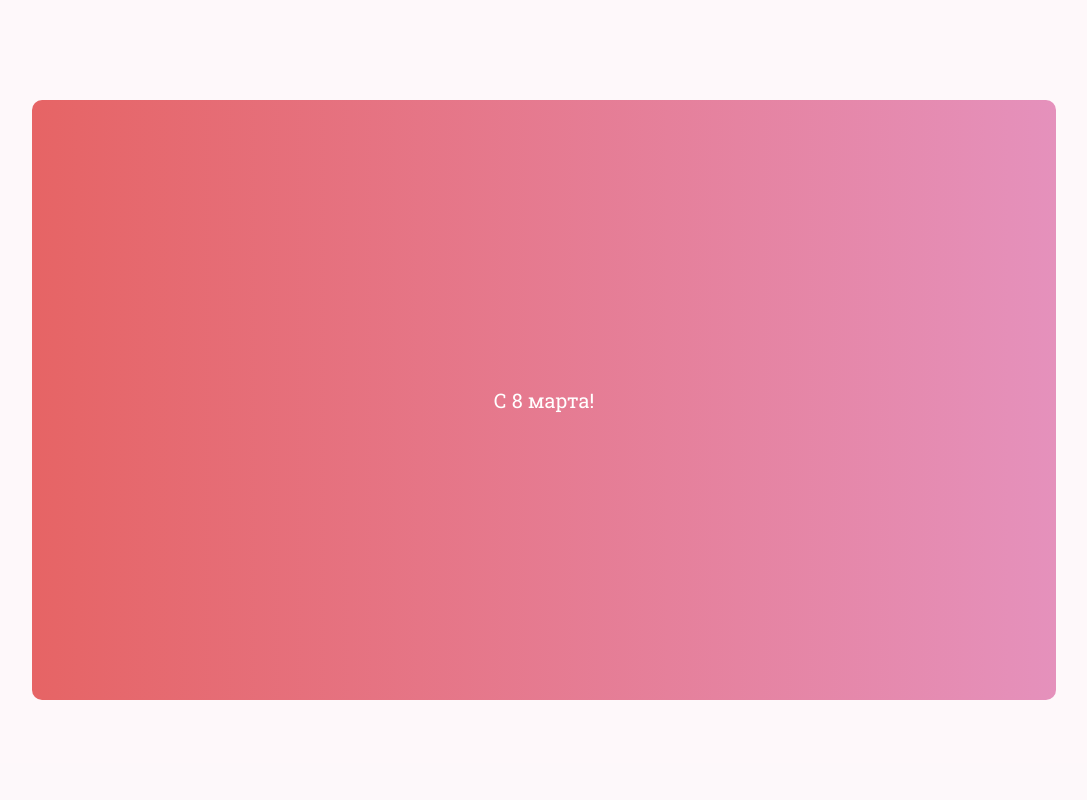
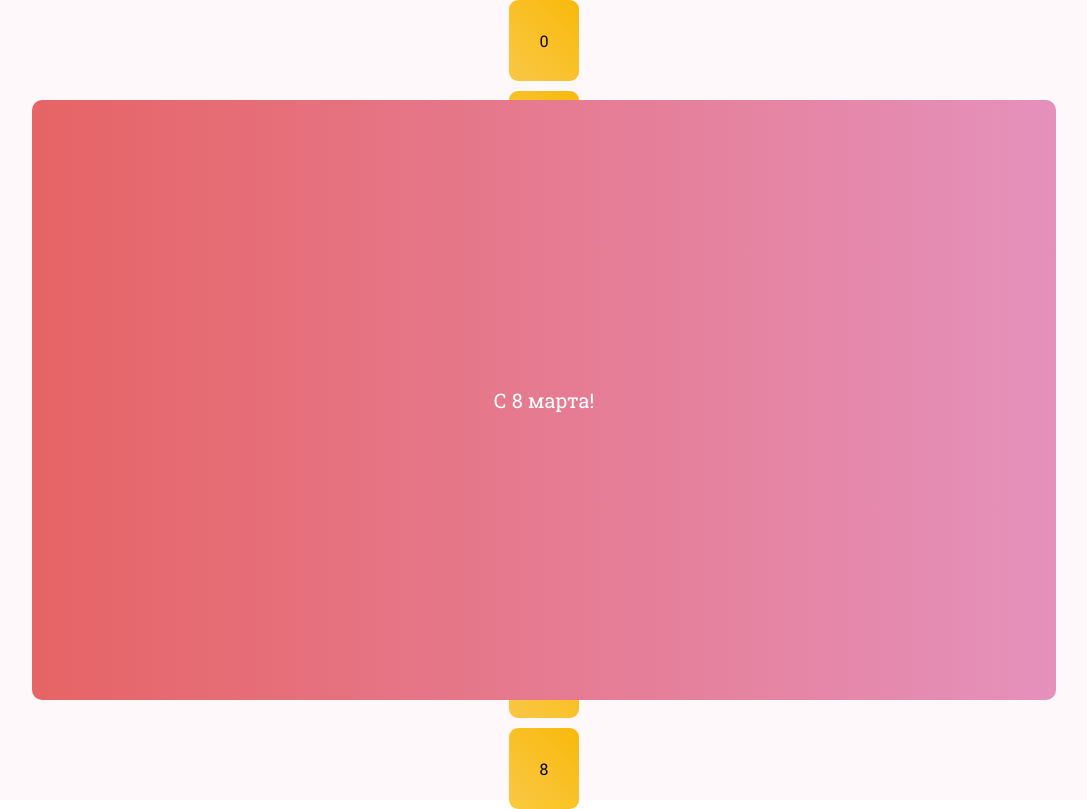
Before and after one commit to Konstaphy/The_Eight, a React (Create React App) app: page / in a window 1280 px wide. Shown: the whole page, without its empty margins (96-1183 px from the left). Built offline with nearby package versions, Linux system fonts and the light colour scheme.

Commit message:
drags first init

```diff
--- a/package.json
+++ b/package.json
@@ -3,6 +3,8 @@
   "version": "0.1.0",
   "private": true,
   "dependencies": {
+    "@types/react-beautiful-dnd": "^13.1.2",
+    "@types/styled-components": "^5.1.23",
     "react": "^17.0.2",
     "react-beautiful-dnd": "^13.1.0",
     "react-dom": "^17.0.2",
--- a/src/app/content/content.scss
+++ b/src/app/content/content.scss
@@ -1,5 +1,22 @@
 .content{
-  display: flex;
+  display: grid;
   justify-content: center;
-  align-items: center;
+  align-content: center;
+  .content__squares{
+    display: grid;
+    justify-content: center;
+    align-content: center;
+    gap: 10px;
+    list-style: none;
+    .content__item{
+      background: linear-gradient(45deg, #facb40, #fabc00);
+      display: flex;
+      justify-content: center;
+      align-items: center;
+      width: 100%;
+      height: 100%;
+      border-radius: 9px;
+      padding: 30px;
+    }
+  }
 }
--- a/src/app/content/content.tsx
+++ b/src/app/content/content.tsx
@@ -1,6 +1,7 @@
 import React from "react";
 import "./content.scss";
 import { config, useSpring, animated } from "react-spring";
+import { DragDropContext, Draggable, Droppable } from "react-beautiful-dnd";
 
 export const Content = () => {
   const st = useSpring({
@@ -9,9 +10,44 @@ export const Content = () => {
     config: config.molasses,
     delay: 200,
   });
+
+  const numbers = [0, 1, 2, 3, 4, 5, 6, 7, 8];
+
   return (
     <animated.main style={st} className="content">
-      Content
+      <DragDropContext onDragEnd={() => {}}>
+        <Droppable droppableId={"1"}>
+          {(provided) => (
+            <ul
+              className="content__squares"
+              {...provided.droppableProps}
+              ref={provided.innerRef}
+            >
+              {numbers.map((num) => {
+                return (
+                  <Draggable
+                    draggableId={num.toString()}
+                    index={num}
+                    key={num.toString()}
+                  >
+                    {(provided) => (
+                      <li
+                        className="content__item"
+                        ref={provided.innerRef}
+                        {...provided.dragHandleProps}
+                        {...provided.draggableProps}
+                      >
+                        {num}
+                      </li>
+                    )}
+                  </Draggable>
+                );
+              })}
+              {provided.placeholder}
+            </ul>
+          )}
+        </Droppable>
+      </DragDropContext>
     </animated.main>
   );
 };
```
Also changed, not shown: 1 other file (tests, documents, lock files or other folders).
